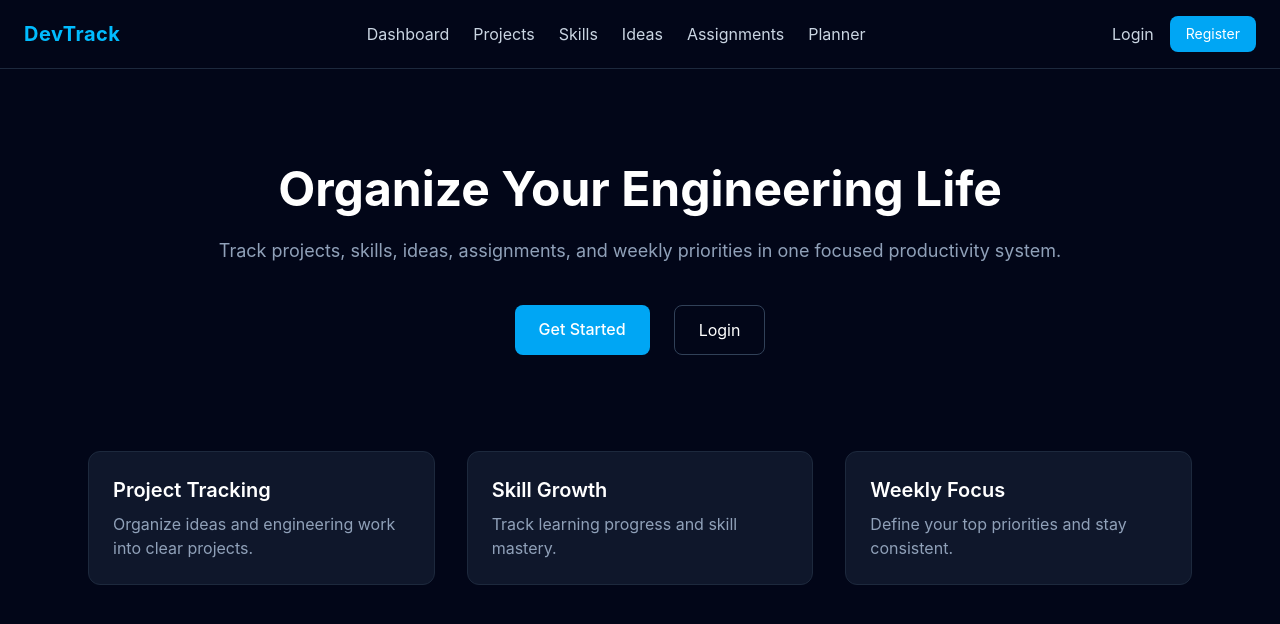
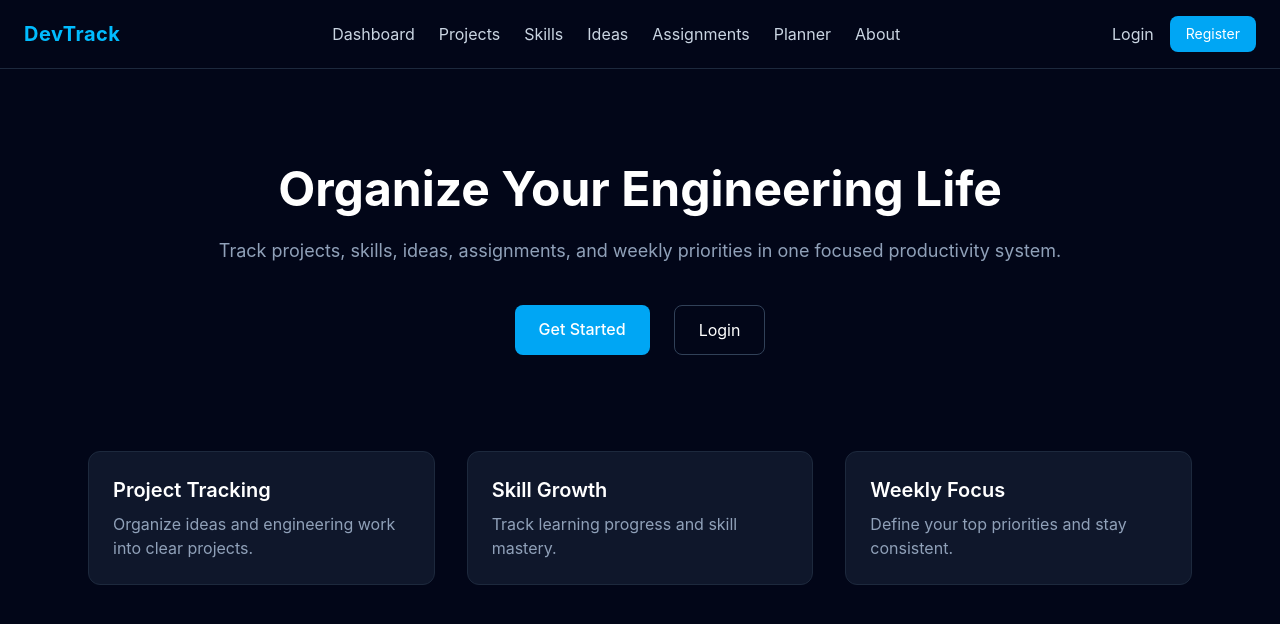
Before and after one commit to roymulinge/devtrack-app, a React (Vite) app: page / in a window 1280 px wide. Shown: the top 624 px of the page. Built offline with nearby package versions, Linux system fonts and the light colour scheme.

Commit message:
feat(navbar): add about link to navbar

```diff
--- a/src/App.jsx
+++ b/src/App.jsx
@@ -13,7 +13,7 @@ import { BrowserRouter as Router, Routes, Route,useLocation } from "react-router
 import Login from "./pages/Login";
 import Landing from "./pages/Landing";
 import About   from "./pages/About";
-import Contact from "./pages/Contact";
+
 
 function App() {
   const location = useLocation();
--- a/src/Components/Navbar.jsx
+++ b/src/Components/Navbar.jsx
@@ -42,6 +42,10 @@ const Navbar = () => {
           <Link className="hover:text-white transition" to="/weekly-planner">
             Planner
           </Link>
+
+          <Link className="hover:text-white transition" to="/about">
+            About
+          </Link>
         </div>
 
         {/* Auth Buttons */}
```
